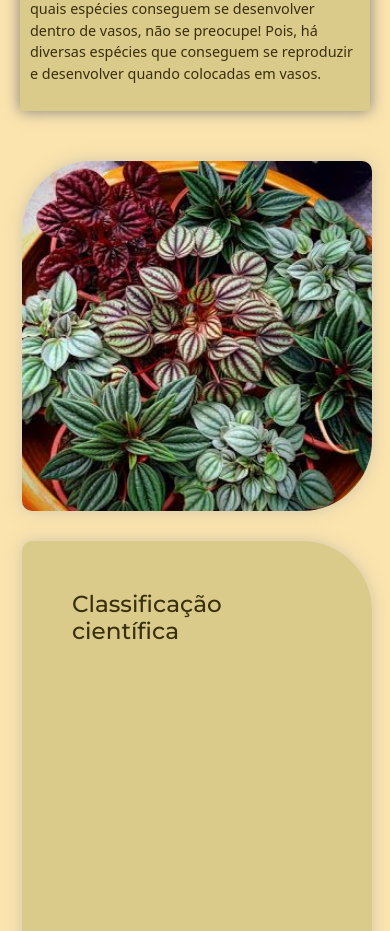
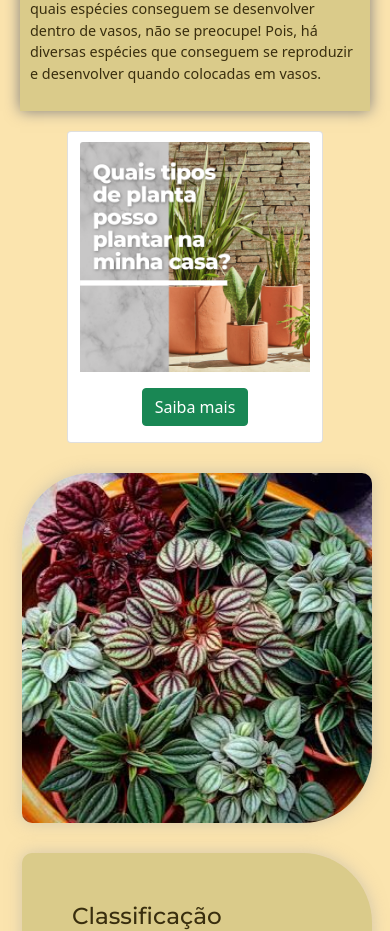
Before and after one commit to JordanDevFront/Botanica, an Angular app: page /textTwo in a window 390 px wide. Shown: the part 1160-2091 px from the top of the page. Built offline with nearby package versions, Linux system fonts and the light colour scheme.

Commit message:
alteração no card

```diff
--- a/src/app/CardDesktop/card/card.component.css
+++ b/src/app/CardDesktop/card/card.component.css
@@ -1,35 +1,28 @@
-@media screen and (min-width: 320px) and (max-width: 769px) {
-    .container{
-        display: none;
-    }
-}
-
-
-.container{
+.margin-top-90{
     margin-top: -90px;
 }
-.col{
+.item-width{
     width: 350px;
     height: 400px;
 }
-.col img{
+.img-width{
     width: 310px;
+}
+.border-radius-img{
     border-top-left-radius: 20px;
     border-top-right-radius: 50px;
     border-end-start-radius: 50px;
     border-bottom-right-radius: 20px;
 }
-.margin{
+.margin-10{
     margin: 10px;
 }
 
-.button{
-    margin: 10px;
+.btn-position{
     position: relative;
     top: 20px;
     text-align: center;
 }
-
 .btn-bgColor{
     background: #6bb88a;
     color: white;
@@ -38,19 +31,35 @@
     background: #dacb8a;
     color: black;
 }
-.btn-format{
+.btn-height{
     height: 50px;
+}
+.bg-Color{
+    background: white;
+    border-bottom: 4px solid #6bb88a;
+}
+.padding-20{
+    padding: 20px;
+}
+.format-border-radius{
     border-top-left-radius: 20px;
     border-top-right-radius: 50px;
     border-end-start-radius: 50px;
     border-bottom-right-radius: 20px;
 }
-.bg-Color{
-    background: white;
-    padding: 20px;
-    border-bottom: 4px solid #6bb88a;
-    border-top-left-radius: 20px;
-    border-top-right-radius: 50px;
-    border-end-start-radius: 50px;
-    border-bottom-right-radius: 20px;
+@media screen and (min-width: 320px) and (max-width: 769px) {
+    .control-desktop{
+        display: none;
+    }
+    .margin-10-top{
+        margin-top: 10px;
+    }
+    .card-body{
+        text-align: center;
+    }
 }
+@media screen and (min-width: 769px) and (max-width: 4800px) {
+    .control-mobile{
+        display: none;
+    }
+}
--- a/src/app/CardDesktop/card/card.component.html
+++ b/src/app/CardDesktop/card/card.component.html
@@ -1,24 +1,31 @@
-<div class="container">
+<div class="container control-desktop margin-top-90">
     <div class="row col-12">
-        <div class="col bg-Color margin">
-            <img src="../../../assets/CardOne.png"/>
-            <div class="button">
-                <button type="button" routerLink="/textOne" class="btn btn-format btn-bgColor col-md-7">Saiba mais</button>
+        <div class="col item-width padding-20 bg-Color format-border-radius margin-10">
+            <img class="img-width border-radius-img" src="../../../assets/CardOne.png"/>
+            <div class="btn-position margin-10">
+                <button type="button" routerLink="/textOne" class="btn btn-height format-border-radius btn-bgColor col-md-7">Saiba mais</button>
             </div>
         </div>
 
-        <div class="col bg-Color margin">
-            <img src="../../../assets/CardTwo.png"/>
-            <div class="button">
-                <button type="button" class="btn btn-format btn-bgColor col-md-7">Saiba mais</button>
+        <div class="col item-width padding-20 bg-Color format-border-radius margin-10">
+            <img class="img-width border-radius-img" src="../../../assets/CardTwo.png"/>
+            <div class="btn-position margin-10">
+                <button type="button" class="btn btn-height format-border-radius btn-bgColor col-md-7">Saiba mais</button>
             </div>
         </div>
 
-        <div class="col bg-Color margin">
-            <img src="../../../assets/CardThree.png"/>
-            <div class="button">
-                <button type="button" class="btn btn-format btn-bgColor col-md-7">Saiba mais</button>
+        <div class="col item-width padding-20 bg-Color format-border-radius margin-10">
+            <img class="img-width border-radius-img" src="../../../assets/CardThree.png"/>
+            <div class="btn-position margin-10">
+                <button type="button" class="btn btn-height format-border-radius btn-bgColor col-md-7">Saiba mais</button>
             </div>
         </div>
     </div>
 </div>
+
+<div class="card control-mobile container" style="width: 16rem;">
+    <img src="../../../assets/CardOne.png" class="card-img-top margin-10-top" alt="..."/>
+    <div class="card-body">
+        <button type="button" class="btn btn-success">Saiba mais</button>
+    </div>
+  </div>
```
